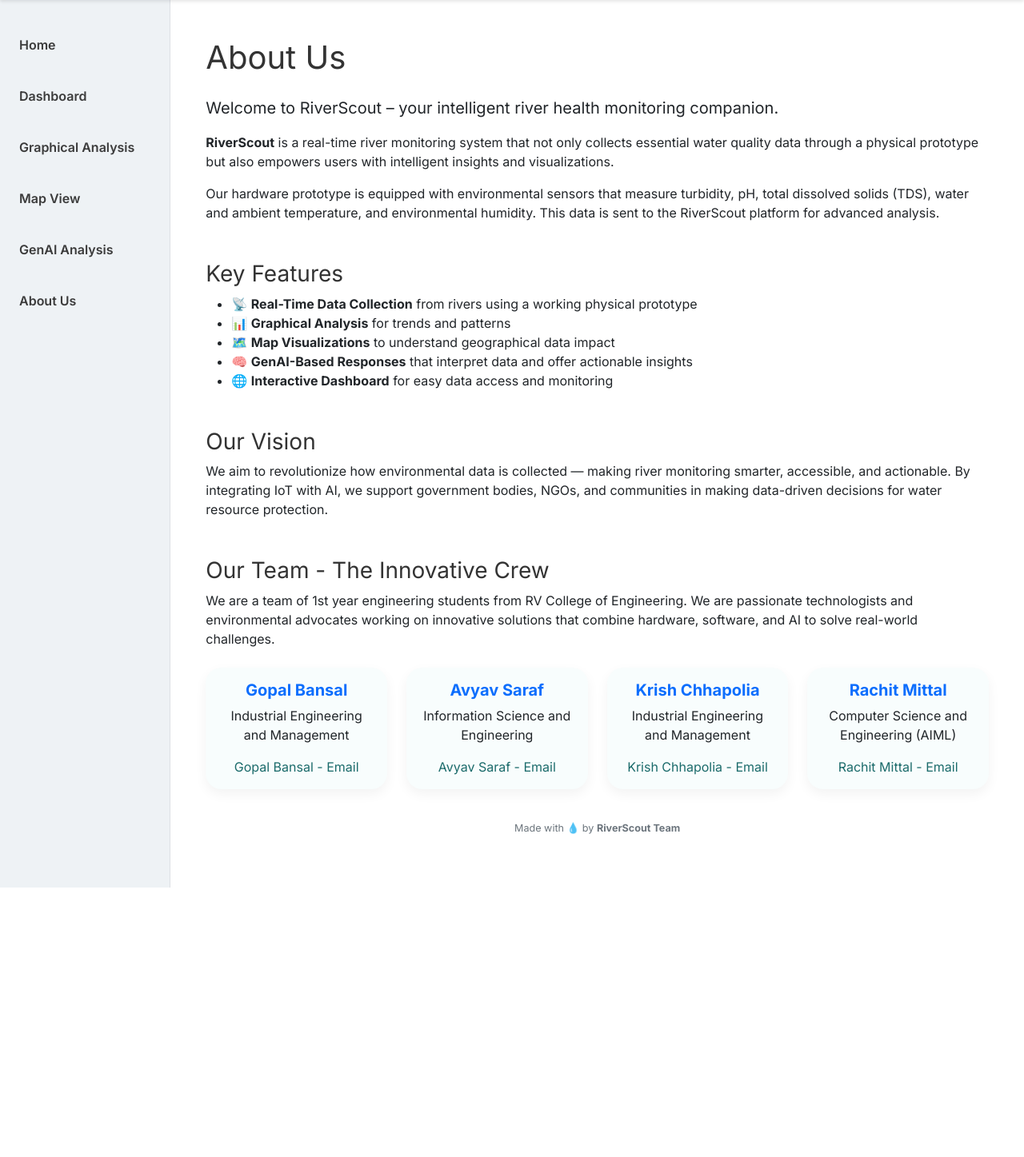
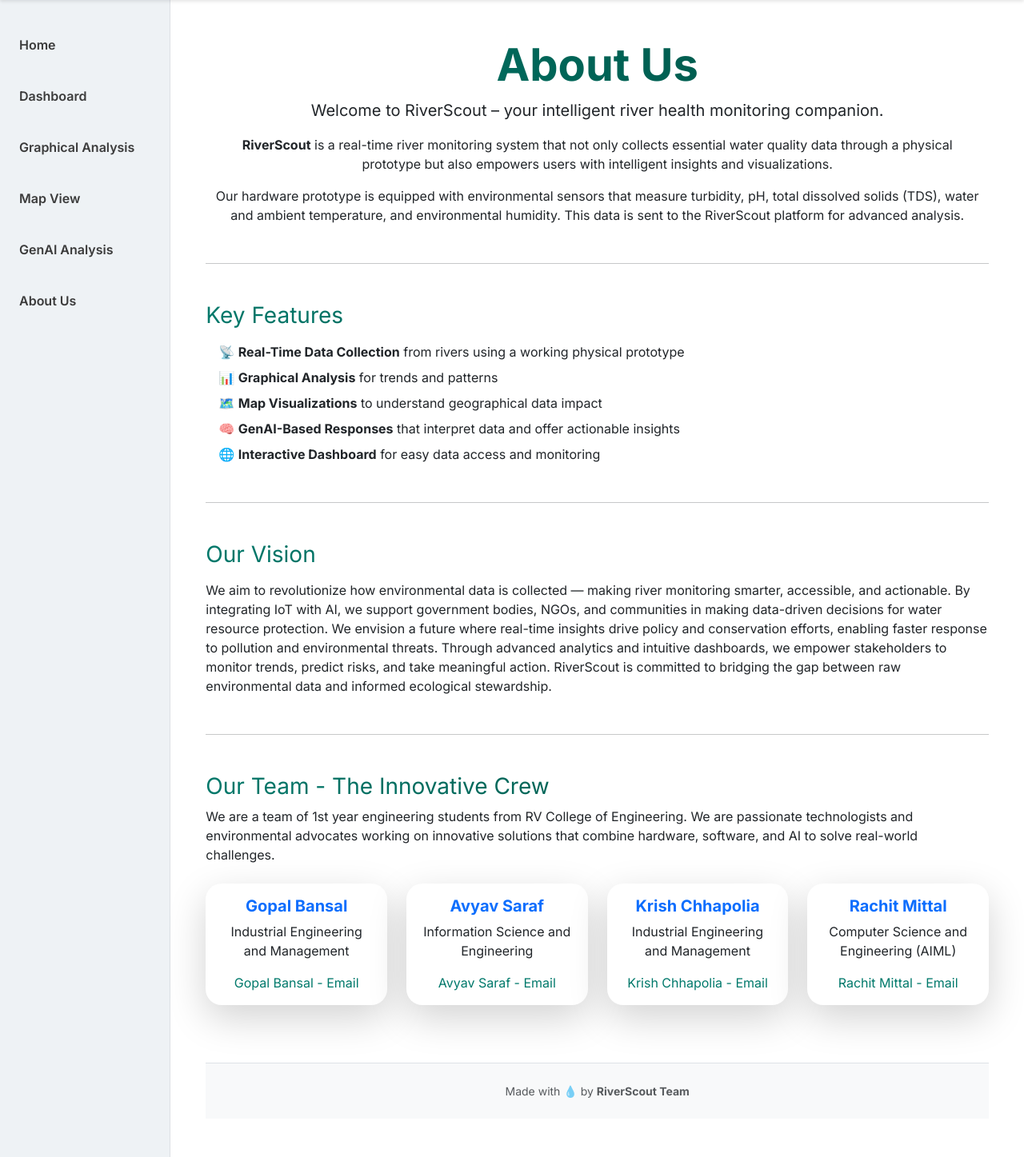
Before and after one commit to Gopalbansal8106/RiverScout, a Flask app: page /about_us in a window 1280 px wide. Shown: the part 87-1534 px from the top of the page at 80% size. Before the commit the page ends 1197 px from the top, so only its background shows below. Run offline with Flask 3, Linux system fonts and the light colour scheme.

Commit message:
upgraded about us

```diff
--- a/tempCodeRunnerFile.py
+++ /dev/null
@@ -1 +0,0 @@
-"AIzaSyDw_wapfQipkIViQ32QG-tp6fPfXctY6FE
--- a/templates/about_us.html
+++ b/templates/about_us.html
@@ -2,126 +2,99 @@
 
 {% block content %}
 <div class="container">
-  <h1 class="mb-4">About Us</h1>
-  <p class="lead">Welcome to <strong>RiverScout</strong> – your intelligent river health monitoring companion.</p>
+  <div class="text-center mb-3">
+    <h1 class="display-4 fw-bold text-gradient">About Us</h1>
+    <p class="lead">Welcome to <strong>RiverScout</strong> – your intelligent river health monitoring companion.</p>
+  </div>
 
-  <p><strong>RiverScout</strong> is a real-time river monitoring system that not only collects essential water quality data through a physical prototype but also empowers users with intelligent insights and visualizations.</p>
+  <div class="mb-4 px-2" style="text-align: center;">
+    <p><strong>RiverScout</strong> is a real-time river monitoring system that not only collects essential water quality data through a physical prototype but also empowers users with intelligent insights and visualizations.</p>
+    <p>Our hardware prototype is equipped with environmental sensors that measure turbidity, pH, total dissolved solids (TDS), water and ambient temperature, and environmental humidity. This data is sent to the RiverScout platform for advanced analysis.</p>
+  </div>
 
-  <p>Our hardware prototype is equipped with environmental sensors that measure turbidity, pH, total dissolved solids (TDS), water and ambient temperature, and environmental humidity. This data is sent to the RiverScout platform for advanced analysis.</p>
+  <hr class="my-5" />
 
-  <h3 class="mt-5">Key Features</h3>
-  <ul>
-    <li>📡 <strong>Real-Time Data Collection</strong> from rivers using a working physical prototype</li>
-    <li>📊 <strong>Graphical Analysis</strong> for trends and patterns</li>
-    <li>🗺️ <strong>Map Visualizations</strong> to understand geographical data impact</li>
-    <li>🧠 <strong>GenAI-Based Responses</strong> that interpret data and offer actionable insights</li>
-    <li>🌐 <strong>Interactive Dashboard</strong> for easy data access and monitoring</li>
+  <h3 class="mt-5 text-gradient">Key Features</h3>
+  <ul class="list-unstyled mt-3 ms-3">
+    <li class="mb-2">📡 <strong>Real-Time Data Collection</strong> from rivers using a working physical prototype</li>
+    <li class="mb-2">📊 <strong>Graphical Analysis</strong> for trends and patterns</li>
+    <li class="mb-2">🗺️ <strong>Map Visualizations</strong> to understand geographical data impact</li>
+    <li class="mb-2">🧠 <strong>GenAI-Based Responses</strong> that interpret data and offer actionable insights</li>
+    <li class="mb-2">🌐 <strong>Interactive Dashboard</strong> for easy data access and monitoring</li>
   </ul>
 
-  <h3 class="mt-5">Our Vision</h3>
-  <p>We aim to revolutionize how environmental data is collected — making river monitoring smarter, accessible, and actionable. By integrating IoT with AI, we support government bodies, NGOs, and communities in making data-driven decisions for water resource protection.</p>
+  <hr class="my-5" />
 
-  <h3 class="mt-5">Our Team - The Innovative Crew</h3>
-  <p>We are a team of 1st year engineering students from RV College of Engineering. We are passionate technologists and environmental advocates working on innovative solutions that combine hardware, software, and AI to solve real-world challenges.</p>
+  <h3 class="mt-5 text-gradient">Our Vision</h3>
+  <p class="mt-3">We aim to revolutionize how environmental data is collected — making river monitoring smarter, accessible, and actionable. By integrating IoT with AI, we support government bodies, NGOs, and communities in making data-driven decisions for water resource protection.
+We envision a future where real-time insights drive policy and conservation efforts, enabling faster response to pollution and environmental threats. Through advanced analytics and intuitive dashboards, we empower stakeholders to monitor trends, predict risks, and take meaningful action. RiverScout is committed to bridging the gap between raw environmental data and informed ecological stewardship.</p>
+
+  <hr class="my-5" />
+
+  <h3 class="mt-5 text-gradient">Our Team - The Innovative Crew</h3>
+  <p class="mb-4">We are a team of 1st year engineering students from RV College of Engineering. We are passionate technologists and environmental advocates working on innovative solutions that combine hardware, software, and AI to solve real-world challenges.</p>
 
   <div class="row mt-4">
+    {% for member in [
+      {'name': 'Gopal Bansal', 'branch': 'Industrial Engineering and Management', 'email': 'gopalbansal.im24@rvce.edu.in'},
+      {'name': 'Avyav Saraf', 'branch': 'Information Science and Engineering', 'email': 'avyavsaraf.is24@rvce.edu.in'},
+      {'name': 'Krish Chhapolia', 'branch': 'Industrial Engineering and Management', 'email': 'krishchhapolia.im24@rvce.edu.in'},
+      {'name': 'Rachit Mittal', 'branch': 'Computer Science and Engineering (AIML)', 'email': 'rachitmittal.ci24@rvce.edu.in'}
+    ] %}
     <div class="col-md-6 col-lg-3 mb-4">
-      <div class="card team-card h-100">
+      <div class="card team-card h-100 shadow-lg">
         <div class="card-body text-center">
-          <h5 class="card-title text-primary fw-bold">Gopal Bansal</h5>
-          <p class="card-text">Industrial Engineering and Management</p>
-          <p class="card-text"><a href="mailto:gopalbansal.im24@rvce.edu.in">Gopal Bansal - Email</a></p>
+          <h5 class="card-title text-primary fw-bold">{{ member.name }}</h5>
+          <p class="card-text">{{ member.branch }}</p>
+          <p class="card-text"><a href="mailto:{{ member.email }}">{{ member.name }} - Email</a></p>
         </div>
       </div>
     </div>
-
-    <div class="col-md-6 col-lg-3 mb-4">
-      <div class="card team-card h-100">
-        <div class="card-body text-center">
-          <h5 class="card-title text-primary fw-bold">Avyav Saraf</h5>
-          <p class="card-text">Information Science and Engineering</p>
-          <p class="card-text"><a href="mailto:avyavsaraf.is24@rvce.edu.in">Avyav Saraf - Email</a></p>
-        </div>
-      </div>
-    </div>
-
-    <div class="col-md-6 col-lg-3 mb-4">
-      <div class="card team-card h-100">
-        <div class="card-body text-center">
-          <h5 class="card-title text-primary fw-bold">Krish Chhapolia</h5>
-          <p class="card-text">Industrial Engineering and Management</p>
-          <p class="card-text"><a href="mailto:krishchhapolia.im24@rvce.edu.in">Krish Chhapolia - Email</a></p>
-        </div>
-      </div>
-    </div>
-
-    <div class="col-md-6 col-lg-3 mb-4">
-      <div class="card team-card h-100">
-        <div class="card-body text-center">
-          <h5 class="card-title text-primary fw-bold">Rachit Mittal</h5>
-          <p class="card-text">Computer Science and Engineering (AIML)</p>
-          <p class="card-text"><a href="mailto:rachitmittal.ci24@rvce.edu.in">Rachit Mittal - Email</a></p>
-        </div>
-      </div>
-    </div>
+    {% endfor %}
   </div>
 
-<footer class="footer mt-auto py-3 bg-transparent">
-  <div class="text-center text-gray-600 small">
-    Made with 💧 by <strong>RiverScout Team</strong>
-  </div>
-</footer>
-
-
-  <!-- <h3 class="mt-5">Contact Us</h3>
-  <p>Have questions or want to collaborate? Reach out to us:</p>
-  <ul>
-    <li>Email: <a href="mailto:team@riverscout.org">team@riverscout.org</a></li>
-    <li>Phone: +91-9876543210</li>
-    <li>Location: Delhi NCR, India</li>
-  </ul> -->
+  <footer class="footer mt-5 py-4 border-top bg-light">
+    <div class="text-center small text-muted">
+      Made with 💧 by <strong>RiverScout Team</strong>
+    </div>
+  </footer>
 </div>
 
-<!-- Hover Highlight Styling -->
+<!-- Custom Styling -->
 <style>
+  body {
+    background: linear-gradient(to bottom right, #e0f7fa, #f0fdfa);
+  }
+
+  .text-gradient {
+    background: linear-gradient(45deg, #00796b, #004d40);
+    -webkit-background-clip: text;
+    -webkit-text-fill-color: transparent;
+  }
+
   .team-card {
-    background-color: #f8fdfd; /* Light bluish background */
     border: none;
     border-radius: 20px;
-    box-shadow: 0 6px 15px rgba(0, 0, 0, 0.05);
-    transition: all 0.3s ease;
+    transition: transform 0.3s ease, box-shadow 0.3s ease;
+    background-color: #ffffff;
   }
 
   .team-card:hover {
-    transform: translateY(-5px);
-    box-shadow: 0 10px 25px rgba(0, 22, 43, 0.5);
-    background-color: #e0f8f8;
+    transform: translateY(-7px);
+    box-shadow: 0 12px 30px rgba(0, 0, 0, 0.15);
   }
 
   .team-card .card-title {
-    color: #1b6b6b;
-    font-weight: 700;
-    margin-bottom: 0.5rem;
+    color: #00695c;
   }
 
   .team-card .card-text a {
-    color: #1b6b6b;
+    color: #00796b;
     text-decoration: none;
   }
 
   .team-card .card-text a:hover {
     text-decoration: underline;
   }
-
-    .footer {
-    position: relative;
-    bottom: 0;
-    width: 100%;
-    text-align: center;
-    color: #6c757d;
-    font-size: 0.9rem;
-    padding-bottom: 1rem;
-  }
 </style>
-
 {% endblock %}
```
Also changed, not shown: coord_gen.py (deleted, +0 -45 lines), ganga.html (deleted, +0 -432 lines).
